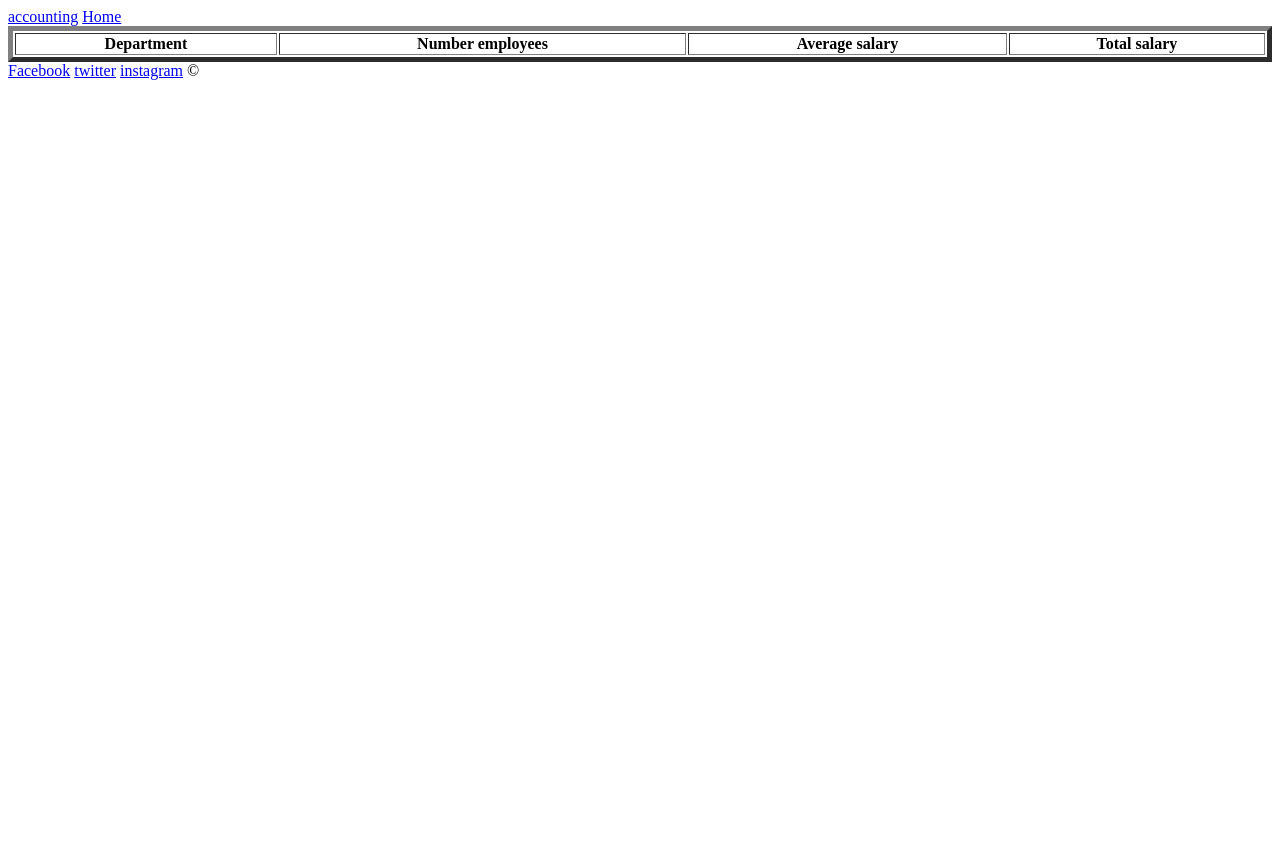
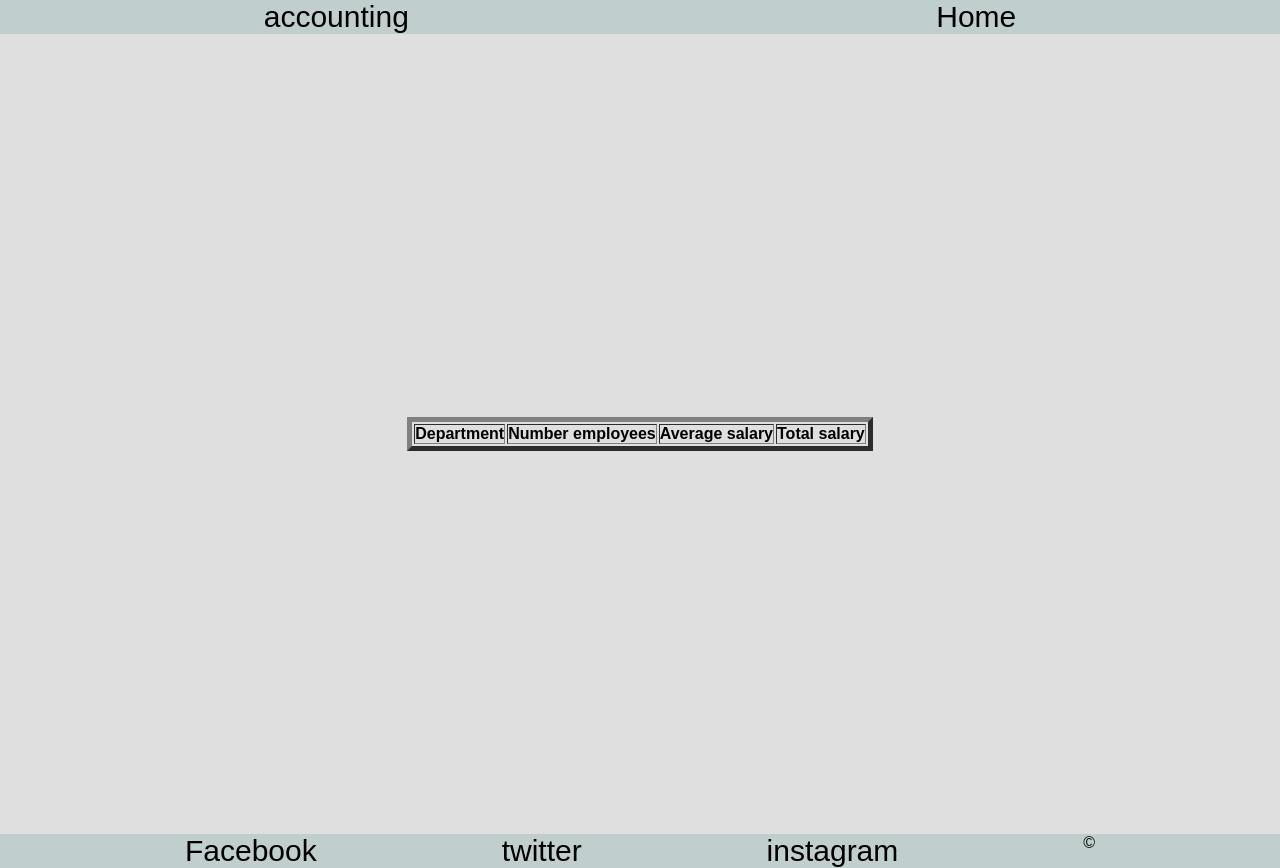
Before and after one commit to abdullah-aljoulani/HR-management-system, a plain HTML site: page accounting.html in a window 1280 px wide. Before the commit the page ends 800 px from the top, so only its background shows below. Drawn offline with Linux system fonts and the light colour scheme.

Commit message:
adding style for accounting page

```diff
--- a/accounting.html
+++ b/accounting.html
@@ -4,16 +4,19 @@
     <meta charset="UTF-8">
     <meta http-equiv="X-UA-Compatible" content="IE=edge">
     <meta name="viewport" content="width=device-width, initial-scale=1.0">
+    <link rel="stylesheet" href="style.css">
     <title>accounting page</title>
 </head>
 <body>
     <header>
         <nav>
+            <div class="navDiv">
             <a href="accounting.html"> accounting</a>
             <a href="index.html"> Home</a>
+        </div>
         </nav>
     </header>
-    <main>
+    <main class="table-main">
         <section id="tableE">
         </section>
     </main>
--- a/style.css
+++ b/style.css
@@ -28,6 +28,18 @@ main{
     margin-top: 2%;
 }
 
+.table-main{
+    display: flex;
+    justify-content: center;
+    margin-top: 0;
+    background-color: #dfdfdf;
+}
+
+#tableE{
+    height: 100vh;
+        display: flex;
+        align-items: center
+}
 .parent{
     display: flex;
     justify-content: center;
```
